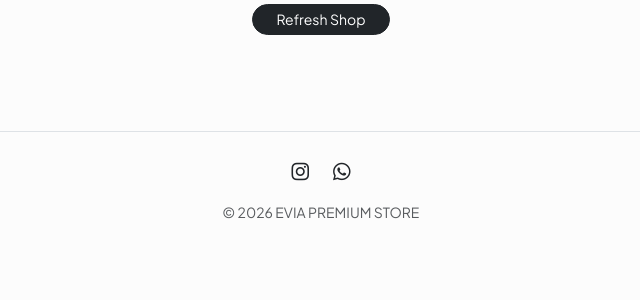
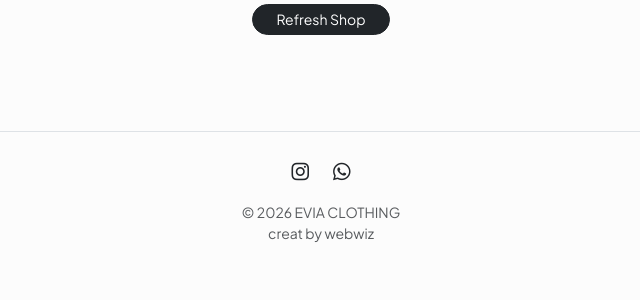
Before and after one commit to gmkarshad45-design/evia-shop, a Flask app: page / in a window 1280 px wide. Shown: the part 368-668 px from the top of the page, without its empty margins (319-959 px from the left). Run offline with Flask 3, Linux system fonts and the light colour scheme; data that the repository does not hold is empty.

Commit message:
Update index.html

```diff
--- a/templates/index.html
+++ b/templates/index.html
@@ -162,7 +162,8 @@
             <a href="#" class="text-dark fs-5"><i class="fab fa-instagram"></i></a>
             <a href="#" class="text-dark fs-5"><i class="fab fa-whatsapp"></i></a>
         </div>
-        <p class="small text-muted mb-0">© 2026 EVIA PREMIUM STORE</p>
+        <p class="small text-muted mb-0">© 2026 EVIA CLOTHING </p>
+         <p class="small text-muted mb-0">creat by webwiz</p>
     </div>
 </footer>
 
```
